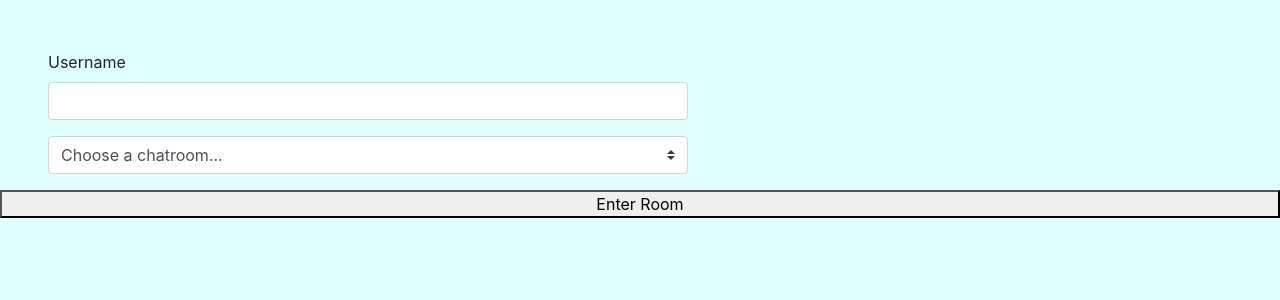
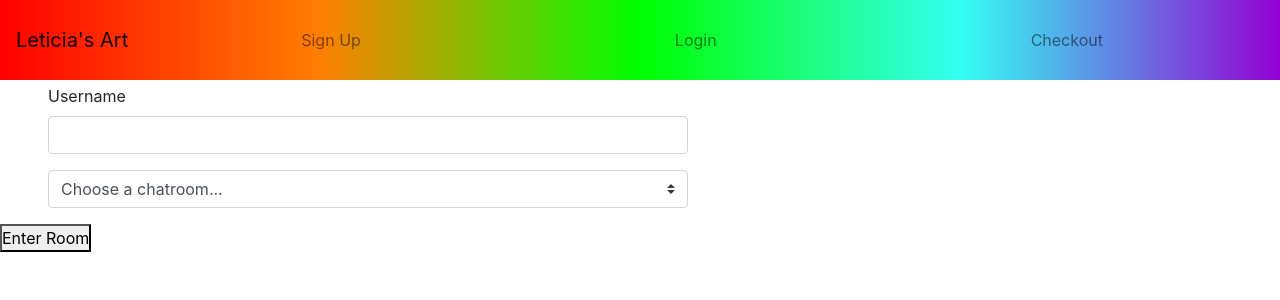
Before and after one commit to jojo157/Delightful-Penguins, a Django app: page / in a window 1280 px wide. Shown: the top 300 px of the page. Run offline with Django 3.2, Linux system fonts and the light colour scheme; some libraries are stand-ins or nearby versions.

Commit message:
Navbar functionality added

```diff
--- a/chat/views.py
+++ b/chat/views.py
@@ -11,7 +11,7 @@ def home(request):
 def chat(request, room):
     data = get_list_or_404(Message, room_name=room)
     context={
-        'messages': data,
+        'chat_messages': data,
     }
     return render(request, 'chatRoom.html', context)
 
--- a/static/css/base.css
+++ b/static/css/base.css
@@ -1,13 +1,11 @@
 *{
     margin:0;
     padding:0;
-    width:100%;
 }
 
-.chat-start-form{
-    margin-top: 50px;
+/* Navbar */
+
+.navbar-custom {
+    height: 80px;
+    background-image: linear-gradient(to right, #FF0000, #FF7F00, #00FF00, #33FFF3, #9400D3);
 }
-
-body{
-    background-color: lightcyan;
-}
--- a/templates/base.html
+++ b/templates/base.html
@@ -32,6 +32,46 @@
     <title>Document</title>
 </head>
 <body>
+    <nav class="navbar navbar-expand-lg navbar-light navbar-custom">
+        <a class="navbar-brand" href="#">Leticia's Art</a>
+        <button class="navbar-toggler" type="button" data-toggle="collapse" data-target="#navbarNav" aria-controls="navbarNav" aria-expanded="false" aria-label="Toggle navigation">
+            <span class="navbar-toggler-icon"></span>
+          </button>
+
+        <div class="collapse navbar-collapse" id="navbarNav">
+          <ul class="navbar-nav mr-1 mt-2 mt-lg-0 nav-fill w-100">
+            {% if request.user.is_authenticated %}
+            <li class="nav-item">
+                <a class="nav-link order-1" href="#">My Account</a>
+            </li>
+            <li class="nav-item order-10 ">
+                <a class="nav-link" href="{% url 'account_logout' %}">Logout</a>
+            </li>
+                {% if request.user.is_superuser %}
+                <li class="nav-item">
+                    <a class="nav-link order-3" href="#">Add Art</a>
+                </li>
+                <li class="nav-item">
+                    <a class="nav-link order-2" href="#">Messages</a>
+                </li>
+                <li class="nav-item">
+                    <a class="nav-link order-5" href="#">Orders</a>
+                </li>
+                {% endif%}
+            {% else %}
+            <li class="nav-item">
+                <a class="nav-link order-6" href="{% url 'account_signup' %}">Sign Up</a>
+              </li>
+              <li class="nav-item">
+                  <a class="nav-link order-7" href="{% url 'account_login' %}">Login</a>
+              </li>
+              <li class="nav-item">
+                  <a class="nav-link order-9" href="#">Checkout</a>
+              </li>
+            {% endif%}
+          </ul>
+        </div>
+    </nav>
 
     {% if messages %}
         <div>
--- a/templates/socialaccount/base.html
+++ /dev/null
@@ -1 +0,0 @@
-{% extends "account/base.html" %}
--- a/templates/socialaccount/messages/account_connected.txt
+++ /dev/null
@@ -1,2 +0,0 @@
-{% load i18n %}
-{% blocktrans %}The social account has been connected.{% endblocktrans %}
--- a/templates/socialaccount/messages/account_connected_other.txt
+++ /dev/null
@@ -1,2 +0,0 @@
-{% load i18n %}
-{% blocktrans %}The social account is already connected to a different account.{% endblocktrans %}
--- a/templates/socialaccount/messages/account_connected_updated.txt
+++ /dev/null
@@ -1 +0,0 @@
-{% extends "socialaccount/messages/account_connected.txt" %}
--- a/templates/socialaccount/messages/account_disconnected.txt
+++ /dev/null
@@ -1,2 +0,0 @@
-{% load i18n %}
-{% blocktrans %}The social account has been disconnected.{% endblocktrans %}
--- a/templates/socialaccount/snippets/login_extra.html
+++ /dev/null
@@ -1,3 +0,0 @@
-{% load socialaccount %}
-
-{% providers_media_js %}
```
Also changed, not shown: templates/chatRoom.html (+4 -4 lines), templates/socialaccount/authentication_error.html (deleted, +0 -11 lines), templates/socialaccount/connections.html (deleted, +0 -54 lines), templates/socialaccount/login_cancelled.html (deleted, +0 -15 lines), templates/socialaccount/signup.html (deleted, +0 -22 lines), templates/socialaccount/snippets/provider_list.html (deleted, +0 -20 lines).
